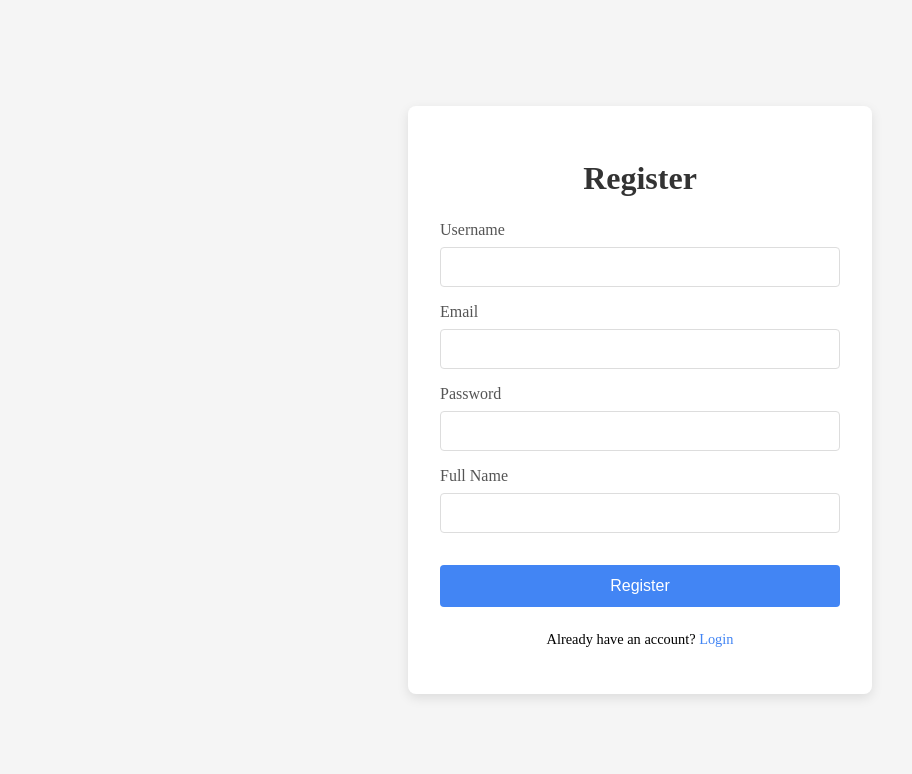
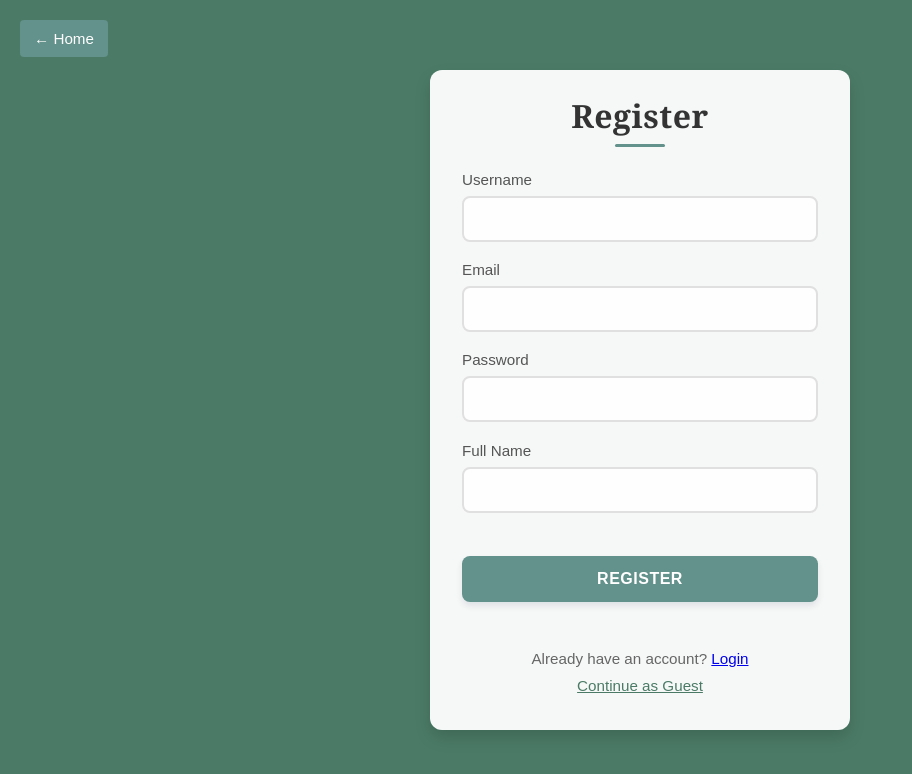
Before and after one commit to webdevmrpl/lateralthinking, a React (Create React App) app in the folder frontend/: page /register in a window 1280 px wide. Shown: the top 774 px of the page, without its empty margins (0-912 px from the left). Built offline with nearby package versions, Linux system fonts and the light colour scheme.

Commit message:
changed ui and styles for login/register pages

```diff
--- a/frontend/src/Home.js
+++ b/frontend/src/Home.js
@@ -70,13 +70,20 @@ function Home() {
     return (
         <div className="home">
             <header className="menu">
-                <nav>
+                <nav className="menu-layout">
+                    <div className="menu-left">
+                        <Link to="/leaderboard" className="menu-btn">Leaderboard</Link>
+                    </div>
+
+                    <div className="menu-center">
                         <button className="menu-btn" onClick={handleHowToPlayModalOpen}>How to play?</button>
                         <button className="menu-btn" onClick={handleSampleGameplayModalOpen}>Ask, Think, Discover!</button>
-                    <Link to="/leaderboard" className="menu-btn">Leaderboard</Link>
+                    </div>
+
+                    <div className="menu-right">
                         {currentUser ? (
                             <>
-                            <span className="menu-user">Zalogowano jako: <b>{currentUser.username}</b></span>
+                             <span className="menu-user">Logged in as: <b>{currentUser.username}</b></span>
                              <button className="menu-btn" onClick={handleLogout}>Logout</button>
                          </>
                         ) : (
@@ -85,6 +92,7 @@ function Home() {
                                 <Link to="/register" className="menu-btn">Register</Link>
                             </>
                         )}
+                    </div>
                 </nav>
                 <h1 className="title">LATERAL THINKING GAME</h1>
             </header>
--- a/frontend/src/components/auth/LoginForm.js
+++ b/frontend/src/components/auth/LoginForm.js
@@ -28,11 +28,13 @@ const LoginForm = () => {
   };
 
   return (
+    <div className="auth-container">
+      <Link to="/" className="go-home-btn">← Home</Link>
       <div className="auth-form-container">
-      <form className="auth-form" onSubmit={handleSubmit}>
         <h2>Login</h2>
         {error && <div className="error-message">{error}</div>}
 
+        <form className="auth-form" onSubmit={handleSubmit}>
           <div className="form-group">
             <label htmlFor="email">Email</label>
             <input
@@ -58,16 +60,17 @@ const LoginForm = () => {
           <button type="submit" className="submit-btn" disabled={isLoading}>
             {isLoading ? 'Logging in...' : 'Login'}
           </button>
+        </form>
 
         <div className="auth-links">
           <p>
             Don't have an account? <Link to="/register">Register</Link>
           </p>
-          <Link to="/" className="continue-without-login">
-            Continue without login
+          <Link to="/" className="guest-link">
+            Continue as Guest
           </Link>
         </div>
-      </form>
+      </div>
     </div>
   );
 }
--- a/frontend/src/components/auth/RegisterForm.js
+++ b/frontend/src/components/auth/RegisterForm.js
@@ -38,6 +38,7 @@ const RegisterForm = () => {
 
   return (
     <div className="auth-container">
+      <Link to="/" className="go-home-btn">← Home</Link>
       <div className="auth-form-container">
         <h1>Register</h1>
         {error && <div className="auth-error">{error}</div>}
@@ -105,6 +106,9 @@ const RegisterForm = () => {
           <p>
             Already have an account? <Link to="/login">Login</Link>
           </p>
+          <Link to="/" className="guest-link">
+            Continue as Guest
+          </Link>
         </div>
       </div>
     </div>
--- a/frontend/src/styles/Home.css
+++ b/frontend/src/styles/Home.css
@@ -32,17 +32,48 @@ body {
     margin-bottom: 20px;
 }
 
+.home .menu-layout {
+    display: flex;
+    justify-content: space-between;
+    align-items: center;
+    width: 90%;
+    max-width: 1200px;
+    padding: 0 20px;
+    margin-bottom: 0 auto 15px auto;
+}
+
+.home .menu-left {
+    flex: 1;
+    display: flex;
+    justify-content: flex-start;
+    padding-left: 10px;
+}
+
+.home .menu-center {
+    flex: 2.5;
+    display: flex;
+    justify-content: center;
+    gap: 30px;
+}
+
+.home .menu-right {
+    flex: 1;
+    display: flex;
+    justify-content: flex-end;
+    align-items: center;
+    gap: 20px;
+    padding-right: 10px;
+}
+
 .home .menu-btn {
-    width: auto;
-    height: auto;
     text-decoration: none;
     background-color: #63918b;
     color: black;
     border: none;
-    padding: 15px 30px;
-    border-radius: 10px;
+    padding: 10px 14px;
+    border-radius: 6px;
     cursor: pointer;
-    font-size: 1.2rem;
+    font-size: 1rem;
     font-weight: normal;
     transition: transform 0.2s ease, background 0.3s ease;
     font-family: 'Georgia', serif;
--- a/frontend/src/styles/auth.css
+++ b/frontend/src/styles/auth.css
@@ -1,97 +1,206 @@
+* {
+  box-sizing: border-box;
+}
+
 .auth-container {
   display: flex;
   justify-content: center;
   align-items: center;
-  min-height: 100vh;
-  background-color: #f5f5f5;
+  height: 100vh;
+  background-color: #4b7b67;
+  padding: 10px;
+  position: relative;
+  font-family: 'Arial', sans-serif;
+  overflow-y: hidden;
+}
+
+.go-home-btn {
+  position: absolute;
+  top: 20px;
+  left: 20px;
+  text-decoration: none;
+  background-color: #63918b;
+  color: white;
+  padding: 10px 14px;
+  border-radius: 4px;
+  font-size: 0.95rem;
+  transition: transform 0.2s ease, background 0.3s ease;
+}
+
+.go-home-btn:hover {
+  background-color: #4e7a71;
+  transform: scale(1.05);
 }
 
 .auth-form-container {
   width: 100%;
-  max-width: 400px;
-  padding: 2rem;
-  background-color: white;
-  border-radius: 8px;
-  box-shadow: 0 4px 12px rgba(0, 0, 0, 0.1);
+  max-width: 420px;
+  background-color: rgba(255, 255, 255, 0.95);
+  border-radius: 12px;
+  box-shadow: 0 8px 16px rgba(0, 0, 0, 0.15);
+  overflow: hidden;
+  transition: box-shadow 0.3s ease;
+  contain: layout;
+  will-change: transform;
+  position: relative;
 }
 
-.auth-form-container h1 {
-  margin-bottom: 1.5rem;
+.auth-form-container:hover {
+  box-shadow: 0 20px 40px rgba(0, 0, 0, 0.2);
+}
+
+.auth-form-container h1,
+.auth-form-container h2 {
   color: #333;
   text-align: center;
+  margin: 1.5rem 0;
+  font-weight: 600;
+  font-family: 'Georgia', serif;
+  letter-spacing: 0.5px;
+  position: relative;
+  padding-bottom: 10px;
+}
+
+.auth-form-container h1:after,
+.auth-form-container h2:after {
+  content: '';
+  position: absolute;
+  bottom: 0;
+  left: 50%;
+  transform: translateX(-50%);
+  width: 50px;
+  height: 3px;
+  background: #63918b;
+  border-radius: 1.5px;
 }
 
 .auth-error {
-  padding: 10px;
-  margin-bottom: 16px;
-  background-color: #ffebee;
-  color: #c62828;
+  padding: 12px 15px;
+  margin-bottom: 20px;
+  background-color: rgba(244, 67, 54, 0.1);
+  color: #f44336;
+  border-left: 4px solid #f44336;
   border-radius: 4px;
   font-size: 0.9rem;
+  animation: shake 0.5s cubic-bezier(0.36, 0.07, 0.19, 0.97) both;
 }
 
 .auth-form {
   display: flex;
   flex-direction: column;
-  gap: 1rem;
+  gap: 1.2rem;
+  padding: 0 2rem 2rem;
 }
 
 .form-group {
   display: flex;
   flex-direction: column;
   gap: 0.5rem;
+  position: relative;
 }
 
 .form-group label {
   font-weight: 500;
   color: #555;
+  font-size: 0.95rem;
+  transition: color 0.3s;
 }
 
 .form-group input {
-  padding: 10px;
-  border: 1px solid #ddd;
-  border-radius: 4px;
+  padding: 12px 15px;
+  border: 2px solid #e0e0e0;
+  border-radius: 8px;
   font-size: 1rem;
-  transition: border-color 0.2s;
+  transition: all 0.3s ease;
+  background-color: rgba(255, 255, 255, 0.9);
 }
 
 .form-group input:focus {
-  border-color: #4285F4;
+  border-color: #63918b;
   outline: none;
+  box-shadow: 0 0 0 3px rgba(99, 145, 139, 0.2);
 }
 
-.auth-button {
-  margin-top: 1rem;
-  padding: 12px;
-  background-color: #4285F4;
+.form-group input:focus + label {
+  color: #63918b;
+}
+
+.auth-button, .submit-btn {
+  margin-top: 1.5rem;
+  margin-bottom: 0.5rem;
+  padding: 14px;
+  background: #63918b;
   color: white;
   border: none;
-  border-radius: 4px;
+  border-radius: 8px;
   font-size: 1rem;
+  font-weight: 600;
   cursor: pointer;
-  transition: background-color 0.2s;
+  transition: all 0.3s ease;
+  box-shadow: 0 4px 6px rgba(50, 50, 93, 0.11);
+  text-transform: uppercase;
+  letter-spacing: 0.5px;
 }
 
-.auth-button:hover {
-  background-color: #3367D6;
+.auth-button:hover, .submit-btn:hover {
+  transform: translateY(-2px);
+  box-shadow: 0 7px 14px rgba(50, 50, 93, 0.1), 0 3px 6px rgba(0, 0, 0, 0.08);
+  background: #4e7a71;
 }
 
-.auth-button:disabled {
-  background-color: #a0c0ff;
+.auth-button:active, .submit-btn:active {
+  transform: translateY(1px);
+}
+
+.auth-button:disabled, .submit-btn:disabled {
+  background: #a5c1bc;
   cursor: not-allowed;
+  box-shadow: none;
+  transform: none;
 }
 
 .auth-links {
-  margin-top: 1.5rem;
+  margin-top: 0.5rem;
   text-align: center;
+  font-size: 0.95rem;
+  padding-bottom: 1rem;
+}
+
+.auth-links p {
+  color: #666;
+  margin-top: 0;
+  margin-bottom: 10px;
+}
+
+.auth-links .guest-link {
+  display: block;
+  margin-top: 10px;
+  margin-bottom: 20px;
+  color: #4b7b67;
+  text-decoration: underline;
+}
+
+.error-message {
+  padding: 12px 15px;
+  margin-bottom: 20px;
+  background-color: rgba(244, 67, 54, 0.1);
+  color: #f44336;
+  border-left: 4px solid #f44336;
+  border-radius: 4px;
   font-size: 0.9rem;
 }
 
-.auth-links a {
-  color: #4285F4;
-  text-decoration: none;
+@media (max-width: 480px) {
+  .auth-form-container {
+    padding: 1rem;
+    max-width: 100%;
+  }
+
+  .auth-form {
+    padding: 0 1rem 1.5rem;
+  }
+
+  .auth-button, .submit-btn {
+    padding: 12px;
+  }
 }
-
-.auth-links a:hover {
-  text-decoration: underline;
-}
```
Lines whose indentation alone changed are shown as unchanged.
